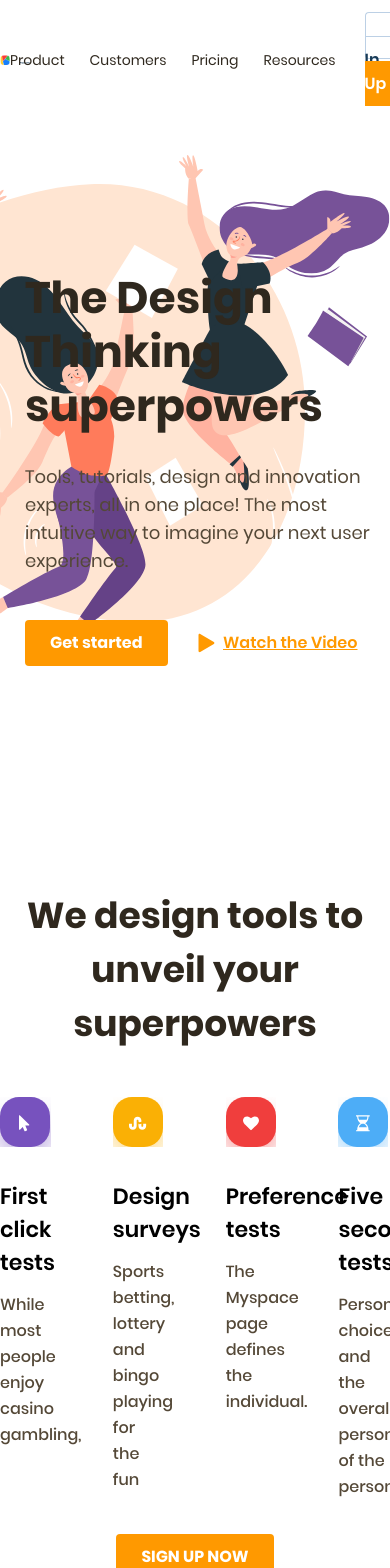
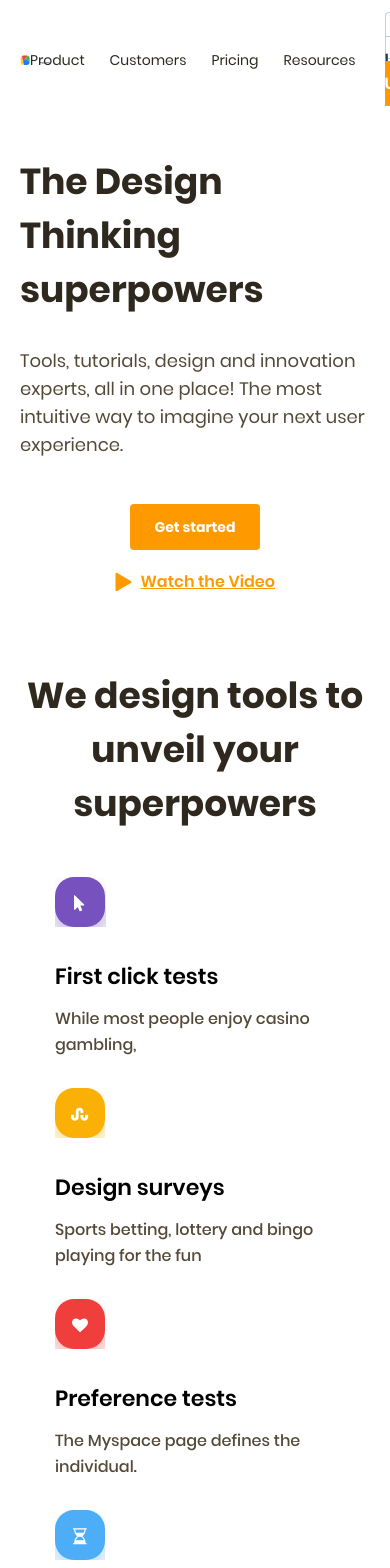
Before and after one commit to MorgunovKirill/productly, a Vue app: page / in a window 390 px wide. Shown: the top 1568 px of the page. Built offline with nearby package versions, Linux system fonts and the light colour scheme; a web font is replaced by a local one.

Commit message:
finished adaptive styles for every block, except header

```diff
--- a/src/assets/sass/base.scss
+++ b/src/assets/sass/base.scss
@@ -64,6 +64,13 @@
 }
 
 .container {
-  max-width: 1160px;
+  max-width: 1220px;
   margin: 0 auto;
+  padding-left: 30px;
+  padding-right: 30px;
+
+  @media (max-width: 768px) {
+    padding-left: 20px;
+    padding-right: 20px;
+  }
 }
--- a/src/components/Feature.vue
+++ b/src/components/Feature.vue
@@ -36,9 +36,19 @@
   padding: 0;
   margin-bottom: 100px;
 
+  @media (max-width: 1070px) {
+    margin-bottom: 85px;
+  }
+
   &--alt {
     padding-bottom: 50px;
     margin-bottom: 115px;
+
+    @media (max-width: 1070px) {
+      padding-bottom: 0;
+      margin-bottom: 85px;
+    }
+
 
     .feature__img {
       left: 0;
@@ -74,6 +84,10 @@
 
   &__info {
     max-width: 486px;
+
+    @media (max-width: 1070px) {
+      max-width: none;
+    }
   }
 
   &__advantage {
@@ -135,6 +149,10 @@
     position: absolute;
     top: 0;
     right: 0;
+
+    @media (max-width: 1070px) {
+      display: none;
+    }
   }
 }
 </style>
--- a/src/components/Footer.vue
+++ b/src/components/Footer.vue
@@ -55,8 +55,26 @@
 
 .footer {
   display: flex;
-  padding: 102px 0 91px 0;
-  border-top: 1px solid rgba(188, 208, 229, 0.496913);
+  padding-top: 102px;
+  padding-bottom: 91px;
+  position: relative;
+
+  @media (max-width: 900px) {
+    display: block;
+    padding-top: 55px;
+  }
+
+  &:before {
+    content: "";
+    top: 0;
+    left: 0;
+    right: 0;
+    margin: auto;
+    height: 1px;
+    width: 95%;
+    background-color: rgba(188, 208, 229, 0.496913);
+    position: absolute;
+  }
 
   input {
     background: $color-default-white;
@@ -70,6 +88,7 @@
     font-size: 16px;
     line-height: 28px;
     width: 100%;
+    max-width: 500px;
     margin-bottom: 30px;
 
 
@@ -81,10 +100,15 @@
 
   &__btn {
     font-weight: 700;
+    display: block;
   }
 
   &__logo {
     margin-right: auto;
+
+    @media (max-width: 900px) {
+      margin-bottom: 30px;
+    }
 
     &-img {
       display: flex;
@@ -104,6 +128,24 @@
     margin-right: 82px;
     display: flex;
     justify-content: space-between;
+
+    @media (max-width: 900px) {
+      margin-right: 0;
+      margin-bottom: 30px;
+    }
+
+    @media (max-width: 400px) {
+      display: block;
+    }
+  }
+
+  &__nav {
+    width: calc(50% - 40px);
+
+    @media (max-width: 400px) {
+      width: auto;
+      margin-bottom: 20px;
+    }
   }
 
   &__reply {
--- a/src/components/Header.vue
+++ b/src/components/Header.vue
@@ -40,7 +40,9 @@
   .header {
     display: flex;
     align-items: center;
-    padding: 24px 40px 26px 0;
+    padding-top: 24px;
+    padding-right: 40px;
+    padding-bottom: 26px;
 
     &__logo {
       margin-right: auto;
--- a/src/components/Hero.vue
+++ b/src/components/Hero.vue
@@ -1,7 +1,9 @@
 <template>
   <section class="hero">
     <div class="container">
-      <Person v-for="author in authors" :key="author.id" :reply="author.reply" :img="author.img" />
+      <div class="hero__persons">
+        <Person v-for="author in authors" :key="author.id" :reply="author.reply" :img="author.img" />
+      </div>
       <div class="hero__main">
         <h2 class="hero__title">Need a super hero?</h2>
         <p class="hero__description">Do you require some help for your project: Conception workshop,
@@ -68,6 +70,22 @@
     background-size: 100%;
     padding: 230px 0 379px 0;
 
+  @media (max-width: 1070px) {
+    padding-top: 150px;
+    padding-bottom: 100px;
+  }
+
+  @media (max-width: 600px) {
+    padding-bottom: 50px;
+  }
+
+  .container {
+    @media (max-width: 1070px) {
+      display: flex;
+      flex-direction: column;
+    }
+  }
+
     &__title {
         font-family: $primary-font;
         font-style: normal;
@@ -77,10 +95,26 @@
         margin: 0 0 20px 0;
     }
 
+    &__persons {
+      @media (max-width: 1070px) {
+        display: flex;
+        flex-wrap: wrap;
+        order: 1;
+      }
+
+      @media (max-width: 600px) {
+        display: block;
+      }
+    }
+
     &__main {
       margin: 0 auto;
       max-width: 542px;
       text-align: center;
+
+      @media (max-width: 1070px) {
+        margin-bottom: 70px;
+      }
     }
 
     &__description {
--- a/src/components/Intro.vue
+++ b/src/components/Intro.vue
@@ -23,12 +23,27 @@
 @import "../assets/sass/vars";
 
 .intro {
-  padding: 116px 0 108px 25px;
+  padding-top: 116px;
+  padding-bottom:  108px;
+  padding-left: 55px;
   margin-top: 33px;
   margin-bottom: 115px;
   background-image: url("../assets/img/intro.svg");
   background-repeat: no-repeat;
   background-position: 100% 0;
+
+  @media (max-width: 1100px) {
+    padding-bottom: 500px;
+    background-position: 50% 100%;
+    margin-bottom: 75px;
+  }
+
+  @media (max-width: 650px) {
+    background: none;
+    padding-top: 0;
+    padding-bottom: 0;
+    padding-left: 20px;
+  }
 
   &__title {
     font-family: $primary-font;
@@ -39,6 +54,10 @@
     max-width: 518px;
     margin: 0 0 30px 0;
     color: $color-dark-base;
+
+    @media (max-width: 650px) {
+     font-size: 36px;
+    }
   }
 
   &__description {
@@ -56,10 +75,20 @@
     display: flex;
     align-items: center;
 
+    @media (max-width: 650px) {
+      flex-direction: column;
+    }
+
     .btn {
       font-weight: 700;
       font-family: $primary-font;
       margin-right: 30px;
+
+      @media (max-width: 650px) {
+        font-size: 14px;
+        margin-right: 0;
+        margin-bottom: 20px;
+      }
     }
   }
 
--- a/src/components/Person.vue
+++ b/src/components/Person.vue
@@ -19,6 +19,25 @@
 
 .person {
   position: absolute;
+
+  @media (max-width: 1070px) {
+    position: static;
+    width: calc(33% - 20px);
+    display: flex;
+    flex-direction: column;
+    margin-bottom: 30px;
+  }
+
+  @media (max-width: 960px) {
+    width: calc(50% - 20px);
+  }
+
+  @media (max-width: 600px) {
+    width: auto;
+    max-width: 280px;
+    margin-left: auto;
+    margin-right: auto;
+  }
 
   &:nth-child(1) {
     top: 116px;
@@ -51,13 +70,24 @@
     }
 
     .person__reply {
+
       &:before {
         right:  initial;
         left: 36px;
+
+        @media (max-width: 1070px) {
+          left: initial;
+          right: 30px;
+        }
       }
       &:after {
         right: initial;
         left: 30px;
+
+        @media (max-width: 1070px) {
+          left: initial;
+          right: 30px;
+        }
       }
     }
   }
@@ -77,6 +107,12 @@
     line-height: 24px;
     color: $color-dark-base;
     z-index: 1;
+    margin: 0;
+
+    @media (max-width: 960px) {
+      align-self: flex-end;
+    }
+
 
     &:before {
       content: "";
@@ -107,6 +143,11 @@
     right: -45px;
     width: 98px;
     height: 98px;
+
+    @media (max-width: 1070px) {
+      position: static;
+      align-self: flex-end;
+    }
   }
 }
 </style>
--- a/src/components/Strategies.vue
+++ b/src/components/Strategies.vue
@@ -74,6 +74,10 @@
 .strategies {
   padding-bottom: 137px;
 
+  @media (max-width: 1070px) {
+    padding-bottom: 75px;
+  }
+
   &__title {
     font-family: $primary-font;
     font-style: normal;
@@ -82,6 +86,10 @@
     line-height: 51px;
     color: $color-dark-base;
     margin: 0 0 9px 0;
+
+    @media (max-width: 1070px) {
+      text-align: center;
+    }
   }
 
   &__description {
@@ -92,6 +100,10 @@
     line-height: 26px;
     color: $color-dark-3;
     margin: 0 0 55px 0;
+
+    @media (max-width: 1070px) {
+      text-align: center;
+    }
   }
 
   &__list {
@@ -100,11 +112,20 @@
     list-style: none;
     display: flex;
     justify-content: space-between;
+
+    @media (max-width: 1070px) {
+      display: block;
+    }
   }
 
   &__item {
     width: calc(33% - 32px);
     max-width: 348px;
+
+    @media (max-width: 1070px) {
+      width: auto;
+      margin: 0 auto 30px auto;
+    }
   }
 
   &__link {
--- a/src/components/Tools.vue
+++ b/src/components/Tools.vue
@@ -46,6 +46,10 @@
   background-size: contain;
   background-repeat: no-repeat;
 
+  @media (max-width: 850px) {
+    margin-bottom: 55px;
+  }
+
   &__title {
     font-family: $primary-font;
     font-style: normal;
@@ -64,10 +68,31 @@
     list-style: none;
     display: flex;
     justify-content: space-between;
+
+    @media (max-width: 850px) {
+      flex-wrap: wrap;
+      margin-bottom: 4px;
+    }
+
+    @media (max-width: 650px) {
+      display: block;
+    }
   }
 
   &__item {
     width: calc(25% - 46px);
+
+    @media (max-width: 850px) {
+      width: calc(50% - 46px);
+      margin-bottom: 30px;
+    }
+
+    @media (max-width: 650px) {
+      max-width: 280px;
+      width: auto;
+      margin-left: auto;
+      margin-right: auto;
+    }
 
     img {
       margin-bottom: 30px;
```
